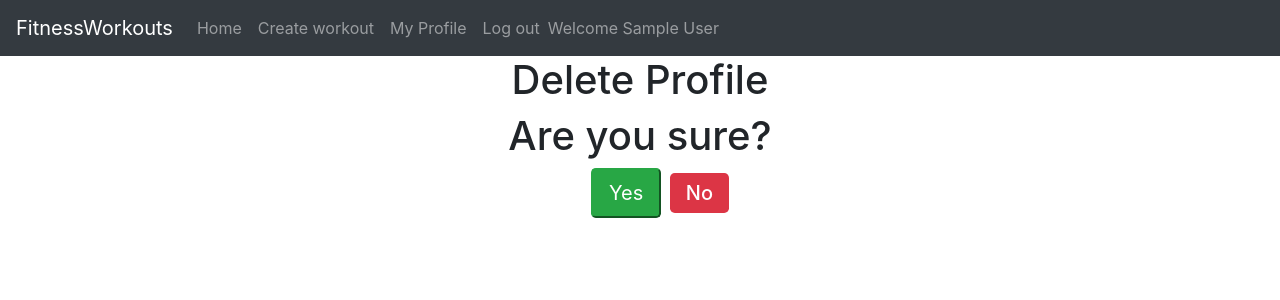
After one commit to edarakchiev/fitness, a Django app: page /account/delete_profile/1 in a window 1280 px wide. The commit adds this page. Shown: the top 300 px of the page. Run offline with Django 3.2, Linux system fonts and the light colour scheme; the visitor is signed in with stand-in values (Sample User, id 1); data comes from the database, SQL or seed files in the repository; some libraries are stand-ins or nearby versions.

Commit message:
fix html bugs

```diff
--- a/fitness/accounts/urls.py
+++ b/fitness/accounts/urls.py
@@ -1,6 +1,7 @@
 from django.urls import path
 
-from fitness.accounts.views import RegisterView, ProfileDetailsView, LoginUserView, EditProfile, LogoutUser
+from fitness.accounts.views import RegisterView, ProfileDetailsView, LoginUserView, EditProfile, LogoutUser, \
+    DeleteUserView
 
 urlpatterns = [
     path('login/', LoginUserView.as_view(), name='log in'),
@@ -8,6 +9,7 @@ urlpatterns = [
     path('register/', RegisterView.as_view(), name='register'),
     path('profile/<int:pk>', ProfileDetailsView.as_view(), name='profile details'),
     path('edit_profile/<int:pk>', EditProfile.as_view(), name='profile edit'),
+    path('delete_profile/<int:pk>', DeleteUserView.as_view(), name='profile delete'),
 
 
 ]
--- a/fitness/accounts/views.py
+++ b/fitness/accounts/views.py
@@ -3,9 +3,9 @@ from django.contrib.auth.mixins import LoginRequiredMixin
 from django.contrib.auth.views import LoginView, LogoutView
 from django.shortcuts import redirect
 from django.urls import reverse_lazy
-from django.views.generic import CreateView, UpdateView, DetailView
+from django.views.generic import CreateView, UpdateView, DetailView, DeleteView
 
-from fitness.accounts.forms import LoginForm, UserForm
+from fitness.accounts.forms import LoginForm, UserForm, EditUserForm
 from fitness.accounts.models import  FitnessUser
 from fitness.fitness_workout_app.models import Workout
 
@@ -35,8 +35,8 @@ class LogoutUser(LogoutView):
 
 class EditProfile(UpdateView):
     model = FitnessUser
+    form_class = EditUserForm
     template_name = 'edit_profile.html'
-    fields = ('first_name', 'last_name', 'profile_image',)
     success_url = reverse_lazy('index')
 
 
@@ -50,3 +50,9 @@ class ProfileDetailsView(LoginRequiredMixin, DetailView):
         context['workouts'] = Workout.objects.filter(user_id=self.request.user.id)
 
         return context
+
+
+class DeleteUserView(LoginRequiredMixin, DeleteView):
+    template_name = 'delete_user.html'
+    model = FitnessUser
+    success_url = reverse_lazy('index')
--- a/fitness/fitness_workout_app/models.py
+++ b/fitness/fitness_workout_app/models.py
@@ -26,8 +26,8 @@ class Workout(models.Model):
     schema = models.ImageField(
         upload_to='schema',
     )
-    series = models.IntegerField()
-    repetitions = models.IntegerField()
+    series = models.PositiveIntegerField()
+    repetitions = models.PositiveIntegerField()
     description = models.TextField()
     user = models.ForeignKey(
         UserModel, on_delete=models.CASCADE
--- a/fitness/fitness_workout_app/views.py
+++ b/fitness/fitness_workout_app/views.py
@@ -39,9 +39,9 @@ class CreateWorkoutView(LoginRequiredMixin, CreateView):
         return super().form_valid(form)
 
 
-class EditWorkoutView(UpdateView):
+class EditWorkoutView(LoginRequiredMixin, UpdateView):
     model = Workout
-    fields = '__all__'
+    form_class = CreateWorkoutForm
     template_name = 'edit_workout.html'
     success_url = reverse_lazy('index')
 
--- a/templates/base.html
+++ b/templates/base.html
@@ -9,6 +9,5 @@
     {% include 'common/header.html' %}
     {% block content %}
     {% endblock %}
-    {% include 'common/footer.html' %}
 </body>
 </html>
--- a/templates/common/header.html
+++ b/templates/common/header.html
@@ -13,7 +13,7 @@
             </button>
         <div class="collapse navbar-collapse" id="navbarNav">
             <ul class="navbar-nav">
-                <li class="nav-item active">
+                <li class="nav-item">
                     <a class="nav-link" href="{% url 'index' %}">Home</a>
                 </li>
                 {% if not request.user.is_authenticated %}
@@ -34,9 +34,9 @@
                     <li class="nav-item">
                         <a class="nav-link" href="{% url 'log out' %}">Log out</a>
                     </li>
-                    <li class="nav-item" style="right: auto">
-                    <div class="navbar-brand" >Welcome {{ user.first_name }} {{ user.last_name }}</div>
-                    </li>
+                    <div class="navbar-text" >Welcome {{ user.first_name }} {{ user.last_name }}</div>
+
+
                 {% endif %}
 
 
--- a/templates/create_workout.html
+++ b/templates/create_workout.html
@@ -3,6 +3,6 @@
 <form method="post" class="furniture-form" action="{% url 'create workout' %}" enctype="multipart/form-data">
     {% csrf_token %}
     {{ form }}
-    <input type="submit" value="Confirm" class="btn btn-danger"/>
+    <input type="submit" value="Save" class="btn btn-success"/>
 </form>
 {% endblock %}
--- /dev/null
+++ b/templates/delete_user.html
@@ -0,0 +1,14 @@
+{% extends 'base.html' %}
+{% block content %}
+<form method="post">
+    {% csrf_token %}
+    <h1 class='text-center'>Delete Profile</h1>
+    <h1 class='text-center'>Are you sure?</h1>
+    <ul>
+        <h2 class='text-center'>
+            <input type="submit" value="Yes" class="btn-lg btn-success"/>
+            <a href="{% url 'profile details' user.id %}" class="btn-lg btn-danger">No</a>
+        </h2>
+    </ul>
+</form>
+{% endblock %}
--- a/templates/edit_profile.html
+++ b/templates/edit_profile.html
@@ -7,7 +7,8 @@
             <form action="{% url 'profile edit' user.id %}" method="post" enctype="multipart/form-data">
                 {% csrf_token %}
                 {{ form }}
-                <button class="btn btn-primary" type="submit">Edit</button>
+                <br>
+                <button class="btn btn-primary" type="submit">Save</button>
             </form>
 
         </div>
--- a/templates/login.html
+++ b/templates/login.html
@@ -2,7 +2,7 @@
 {% block content %}
 <div class="container">
         <form class="w-50 m-auto" method="post" style="border: 1px solid grey; margin: 10% 0%; padding: 5% 5%" action="{% url 'log in' %}">
-            <h2>LogIn</h2>
+            <h2>Login</h2>
             {% csrf_token %}
             {{ form }}
             <button type="submit" class="btn btn-primary">Login</button>
```
Also changed, not shown: fitness/accounts/forms.py (+9 -1 lines), templates/common/footer.html (deleted, +0 -11 lines), templates/user_profile.html (+5 -4 lines), fitness/fitness_workout_app/migrations/0002_auto_20210808_2203.py (added), media/schema/105_po6kChF.png (added), media/schema/11_jVZYKYd.png (added), media/schema/479.png (added), media/schema/81.png (added), 1 other file.
